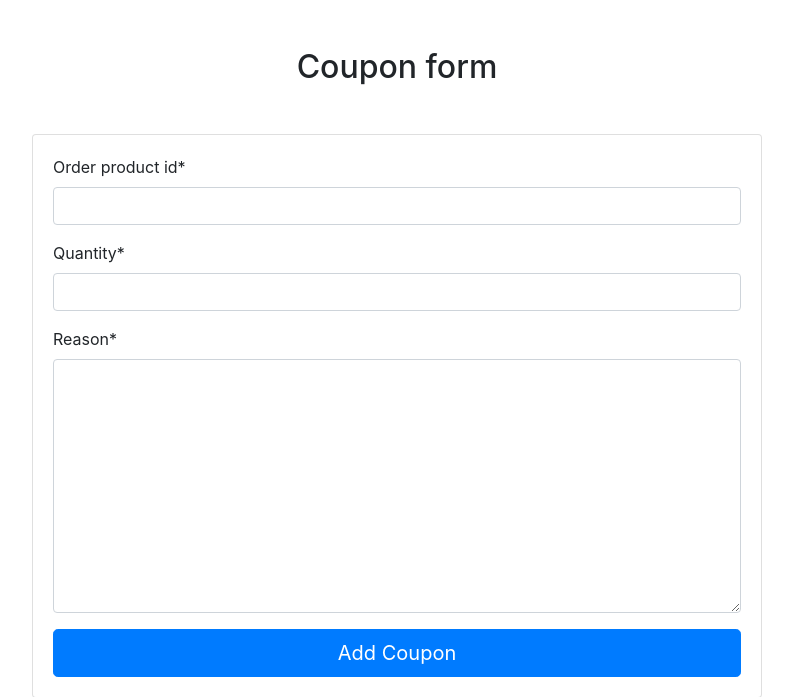
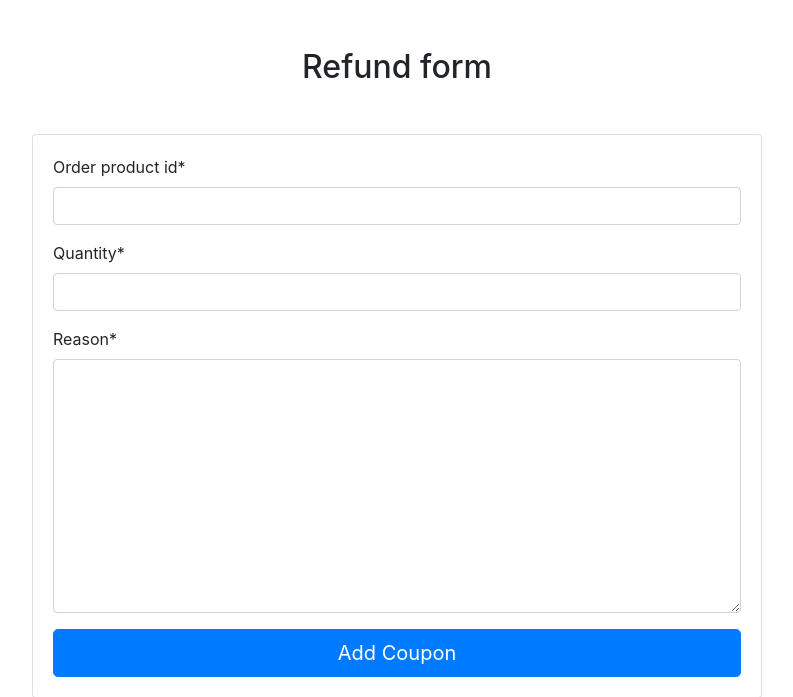
Before and after one commit to alex-re/django-ecommerce, a Django app: page /request-refund/ in a window 1280 px wide. Shown: the top 697 px of the page, without its empty margins (243-1036 px from the left). Run offline with Django 3.2, Linux system fonts and the light colour scheme; some libraries are stand-ins or nearby versions.

Commit message:
little bug fixing

```diff
--- a/djecommerce/core/templates/core/request_refund.html
+++ b/djecommerce/core/templates/core/request_refund.html
@@ -4,7 +4,7 @@
 {% block content %}
 <main>
   <div class="container wow fadeIn">
-    <h2 class="my-5 h2 text-center">Coupon form</h2>
+    <h2 class="my-5 h2 text-center">Refund form</h2>
     <div class="d-flex justify-content-center row">
       <div class="col-md-8 mb-4">
         <div class="card">
--- a/djecommerce/core/views.py
+++ b/djecommerce/core/views.py
@@ -229,7 +229,7 @@ class CheckoutView(View):
             #                                    national_code=receiver_national_code, phone_number=receiver_phone_number)
             # create address with receiver
 
-            if 'address_id' in form.cleaned_data:
+            if 'address_id' in form.cleaned_data and form.cleaned_data['address_id']:
                 address = Address.objects.get(
                     id=form.cleaned_data['address_id'])
             else:
```
